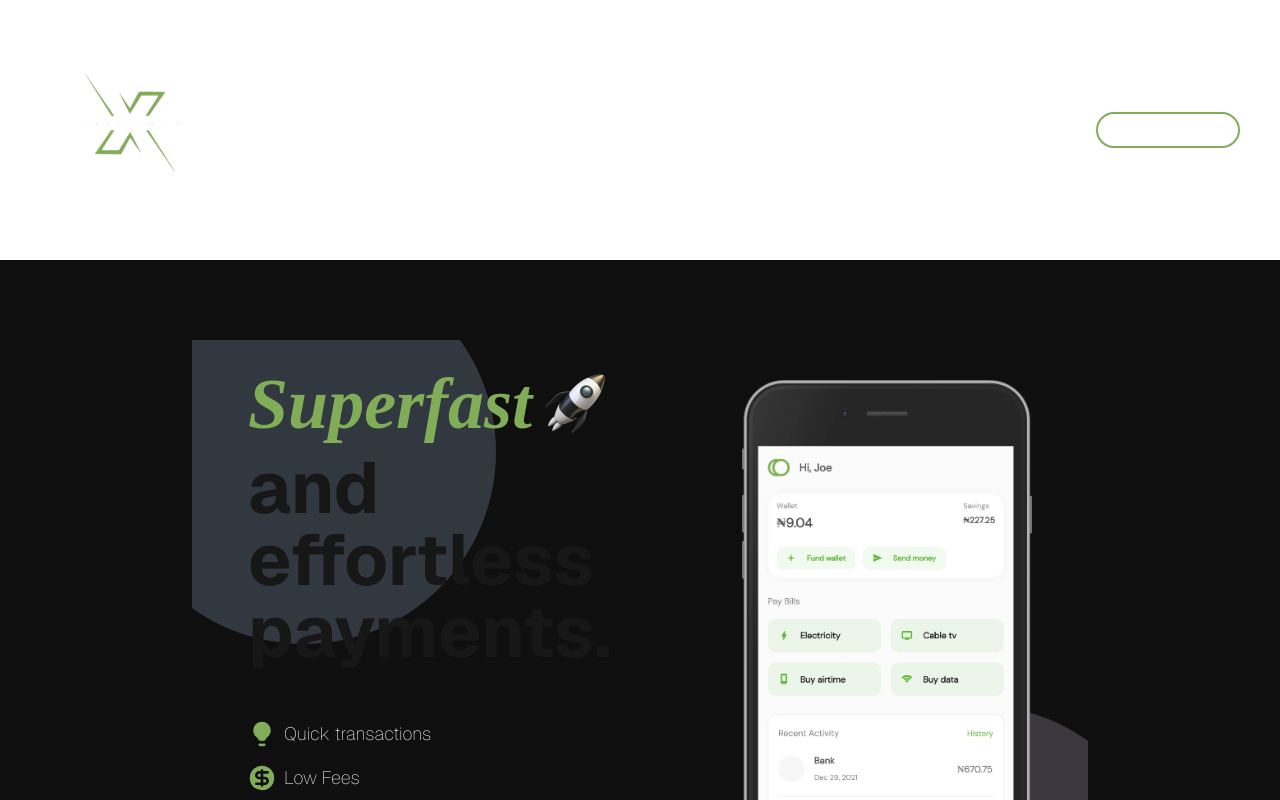
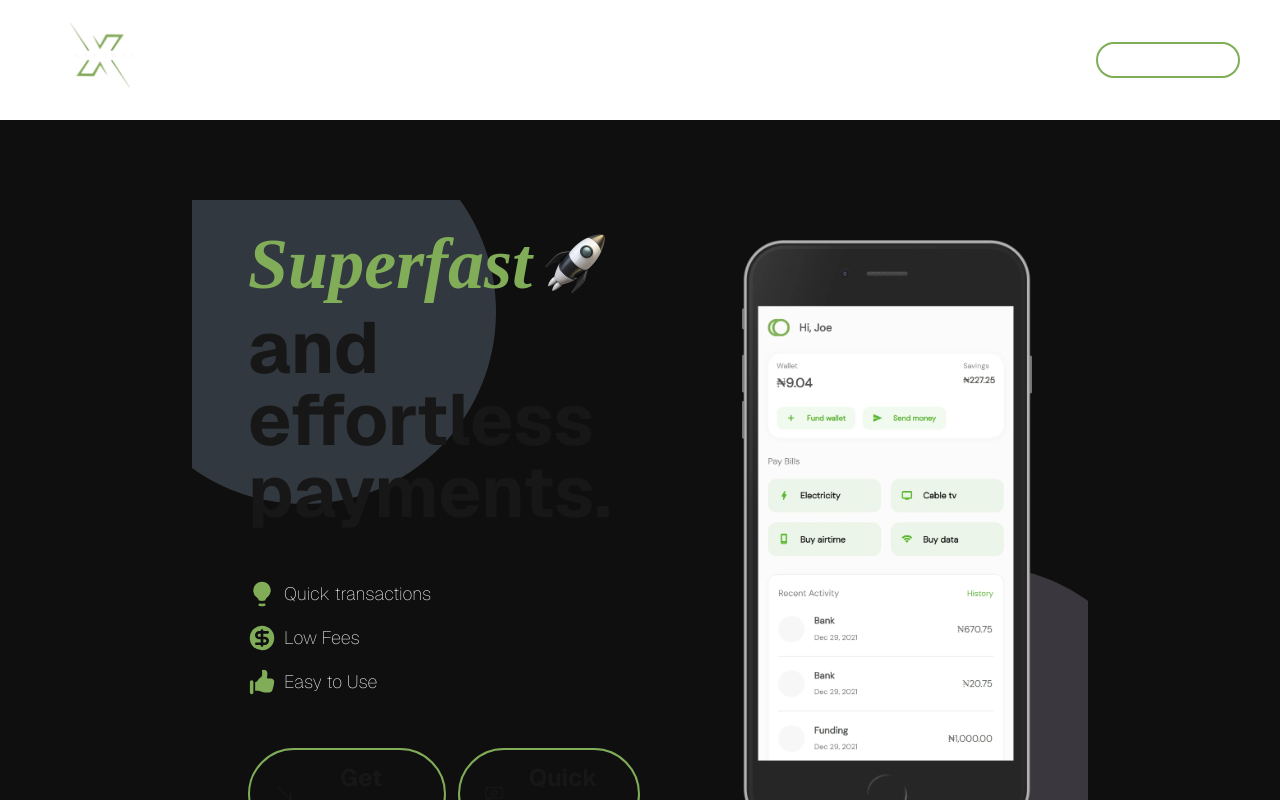
Before and after one commit to okolo157/onepowerx-dev, a Next.js app: page / in a window 1280 px wide. Shown: the top 800 px of the page. Built offline with nearby package versions, Linux system fonts and the light colour scheme; a web font is replaced by a local one.

Commit message:
Starting point - defining api routes

```diff
--- a/components/Navbar.tsx
+++ b/components/Navbar.tsx
@@ -13,12 +13,12 @@ const Navbar: React.FC<NavbarProps> = ({ links, onMenuToggle }) => {
   const router = useRouter();
 
   return (
-    <nav className="p-10 text-white flex items-center justify-between">
+    <nav className="px-10 text-white flex items-center justify-between">
       <div className="text-xl font-bold">
         <Image
           src="/images/1power.png"
           alt="app logo"
-          width={180}
+          width={120}
           height={100}
         />
       </div>
```
